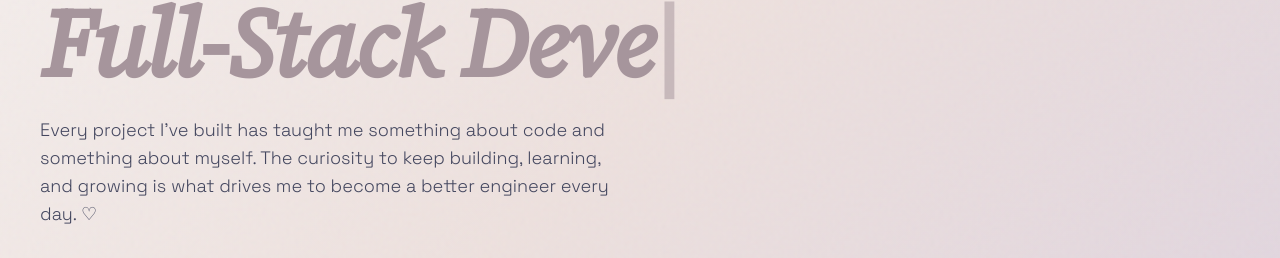
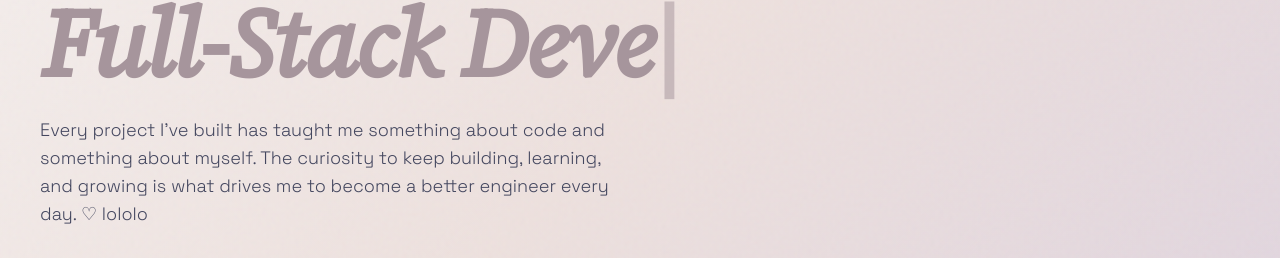
Before and after one commit to sanilac6459/portfolio, a React (Vite) app: page / in a window 1280 px wide. Shown: the part 491-749 px from the top of the page. Built offline with nearby package versions, Linux system fonts and the light colour scheme.

Commit message:
trying something

```diff
--- a/src/components/HomeSection.tsx
+++ b/src/components/HomeSection.tsx
@@ -58,7 +58,7 @@ const HomeSection = () => {
               Every project I've built has taught me something about code and
               something about myself. The curiosity to keep building, learning,
               and growing is what drives me to become a better engineer every
-              day. ♡
+              day. ♡ lololo
             </p>
           </div>
           <div className="flex flex-wrap gap-4">
```
Also changed, not shown: 1 other file (tests, documents, lock files or other folders).
